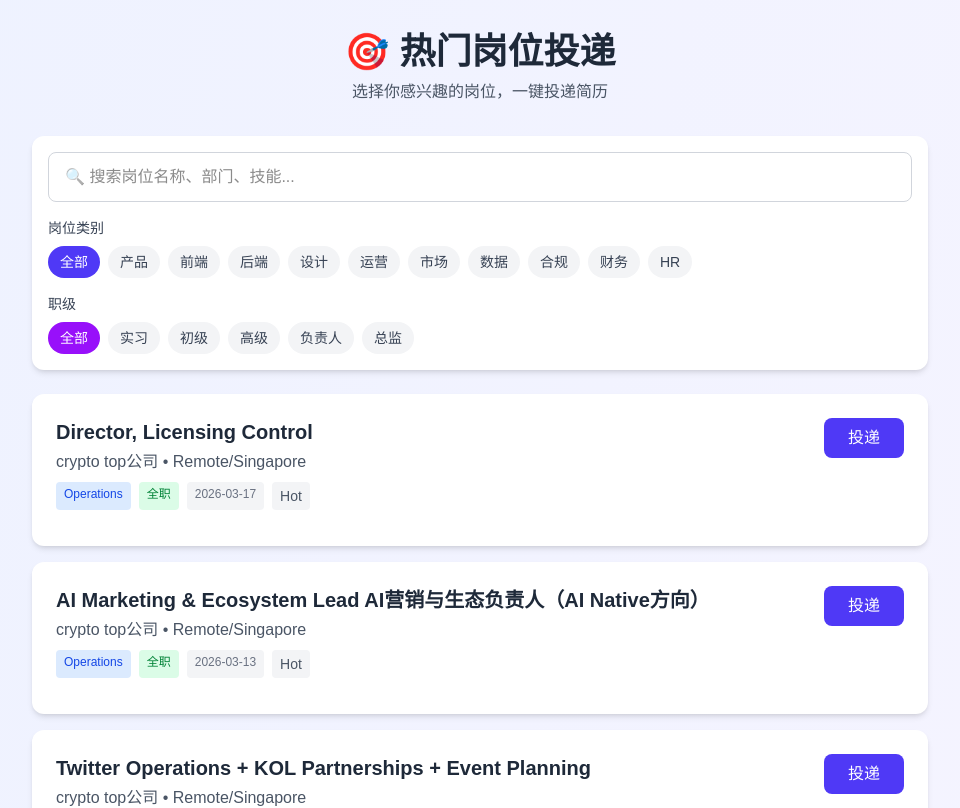
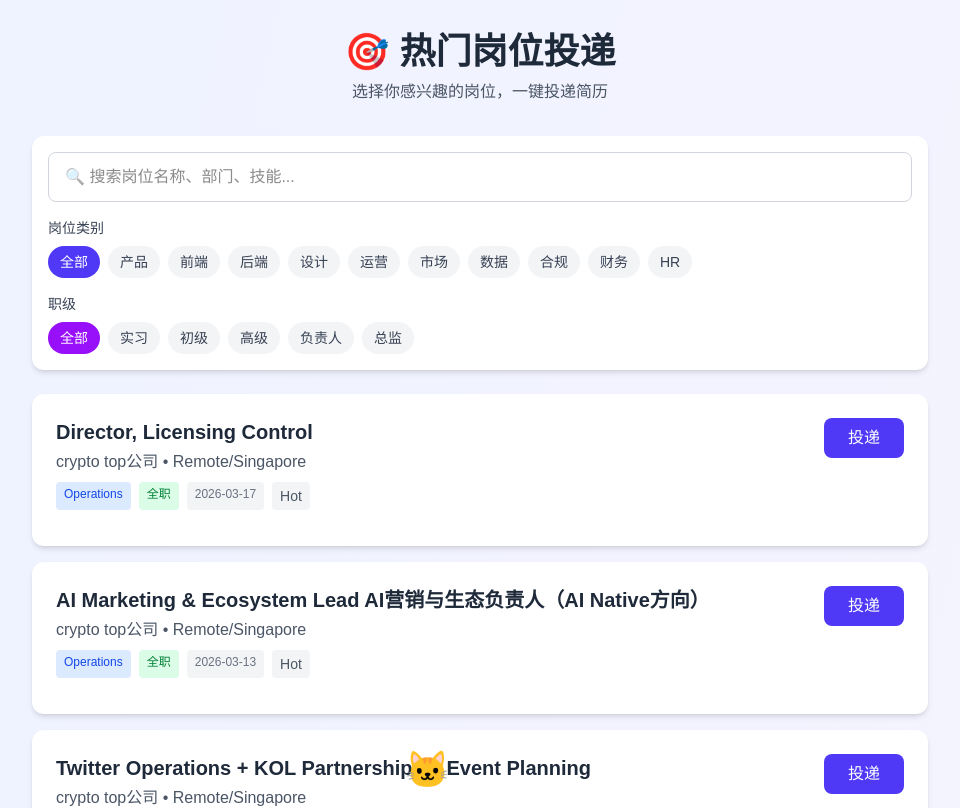
Before and after one commit to joyark37/offerprovider, a Next.js app: page / in a window 1280 px wide. Shown: the top 808 px of the page, without its empty margins (160-1120 px from the left). Built offline with nearby package versions, Linux system fonts and the light colour scheme.

Commit message:
Add running cat animation

```diff
--- a/src/app/page.tsx
+++ b/src/app/page.tsx
@@ -421,7 +421,23 @@ export default function Home() {
   }
 
   return (
-    <div className="min-h-screen bg-gradient-to-br from-indigo-50 to-purple-50 p-4 md:p-8">
+    <div className="min-h-screen bg-gradient-to-br from-indigo-50 to-purple-50 p-4 md:p-8 relative overflow-hidden">
+      {/* 跑动的小猫动画 */}
+      <div className="fixed bottom-0 left-0 right-0 pointer-events-none z-50" style={{ height: '60px', overflow: 'hidden' }}>
+        <style jsx>{`
+          @keyframes run {
+            0% { transform: translateX(-100%); }
+            100% { transform: translateX(calc(100vw + 100%)); }
+          }
+          .running-cat {
+            animation: run 15s linear infinite;
+          }
+        `}</style>
+        <div className="running-cat text-4xl" style={{ position: 'absolute', bottom: '10px' }}>
+          🐱
+        </div>
+      </div>
+
       <div className="max-w-4xl mx-auto">
         <header className="text-center mb-8">
           <h1 className="text-4xl font-bold text-gray-800 mb-2">
```
